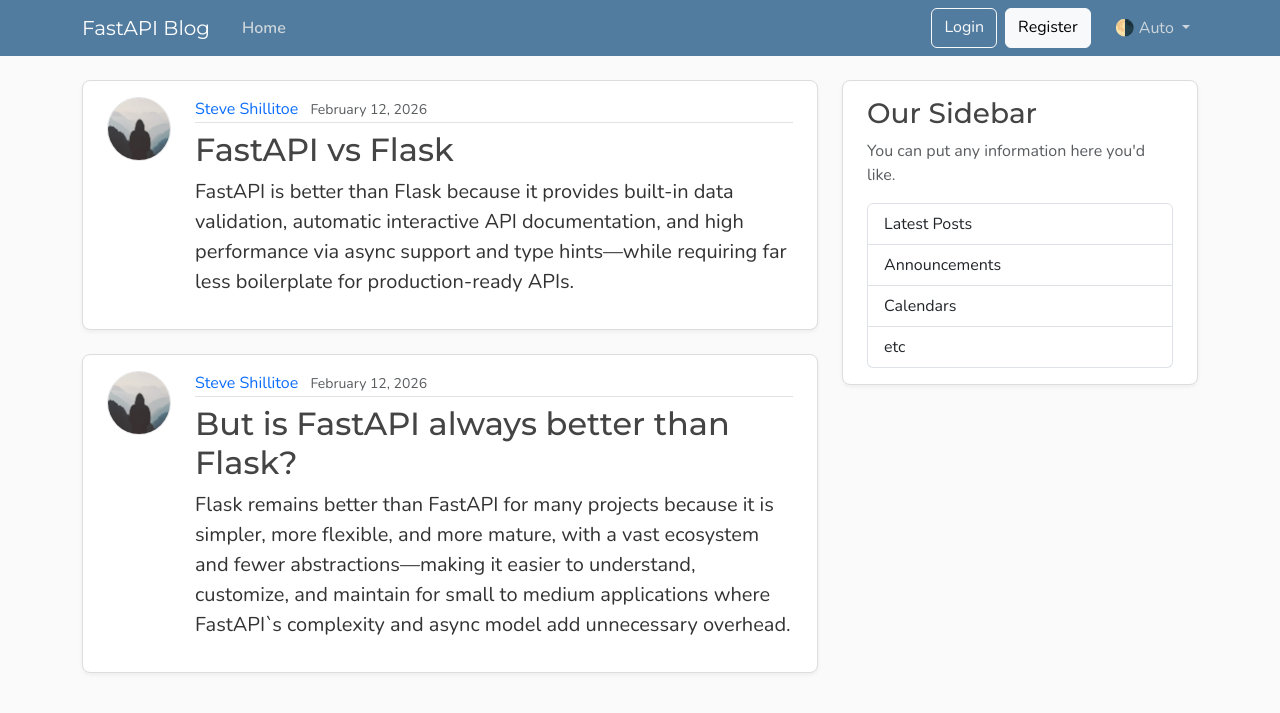
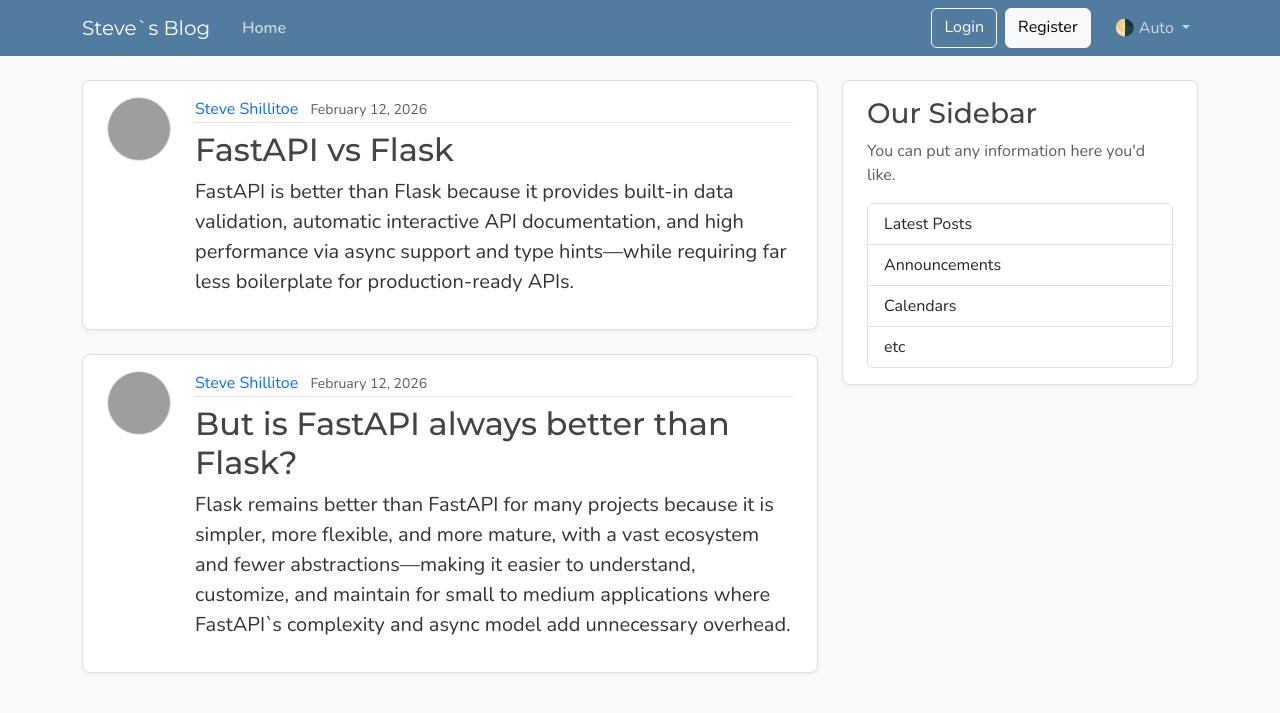
Before and after one commit to Steve-Shillitoe/fastapi-blog, a FastAPI app: page / in a window 1280 px wide. Shown: the top 713 px of the page. Run offline with FastAPI, Linux system fonts and the light colour scheme; grey boxes are pictures that could not be loaded.

Commit message:
update templates to show my picture

```diff
--- a/templates/home.html
+++ b/templates/home.html
@@ -4,7 +4,7 @@
     <article class="content-section py-3 px-4 mb-4">
       <div class="d-flex align-items-start gap-4">
         <img class="rounded-circle article-img flex-shrink-0"
-             src="/static/profile_pics/default.jpg"
+             src="/static/profile_pics/Steve.jpg"
              alt="{{ post.author }}'s profile picture"
              width="64"
              height="64"
@@ -15,7 +15,7 @@
             <small class="text-body-secondary">{{ post.date_posted }}</small>
           </div>
           <h2>
-            <a class="article-title" href="#">{{ post.title }}</a>
+            <a class="article-title" href="{{ url_for('post_page', post_id=post.id) }}">{{ post.title }}</a>
           </h2>
           <p class="article-content">{{ post.content }}</p>
         </div>
--- a/templates/layout.html
+++ b/templates/layout.html
@@ -6,9 +6,9 @@
 
     <!-- Site Info -->
     {% if title %}
-      <title>FastAPI Blog - {{ title }}</title>
+      <title>Steve`s Blog - {{ title }}</title>
     {% else %}
-      <title>FastAPI Blog</title>
+      <title>Steve`s Blog</title>
     {% endif %}
     <meta name="description" content="FastAPI Tutorial">
     <meta name="author" content="Corey Schafer">
@@ -74,7 +74,7 @@
       <nav class="navbar navbar-expand-md bg-steel fixed-top"
            data-bs-theme="dark">
         <div class="container">
-          <a class="navbar-brand me-4" href="{{ url_for("home") }}">FastAPI Blog</a>
+          <a class="navbar-brand me-4" href="{{ url_for("home") }}">Steve`s Blog</a>
           <button class="navbar-toggler"
                   type="button"
                   data-bs-toggle="collapse"
--- a/templates/post.html
+++ b/templates/post.html
@@ -3,7 +3,7 @@
   <article class="content-section py-3 px-4 mb-4">
     <div class="d-flex align-items-start gap-4">
       <img class="rounded-circle article-img flex-shrink-0"
-           src="{{ url_for('static', path='profile_pics/default.jpg') }}"
+           src="{{ url_for('static', path='profile_pics/Steve.jpg') }}"
            alt="{{ post.author }}'s profile picture"
            width="64"
            height="64"
```
